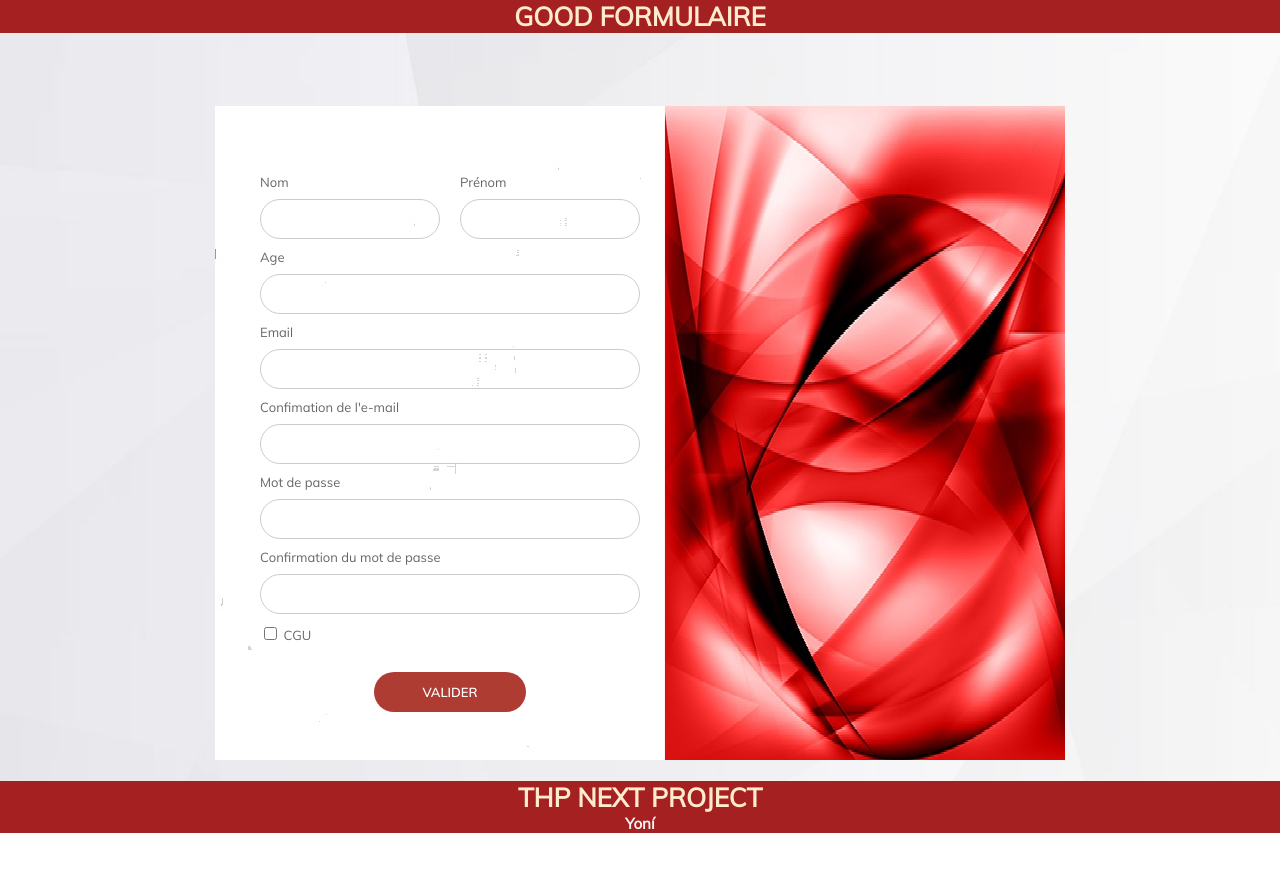
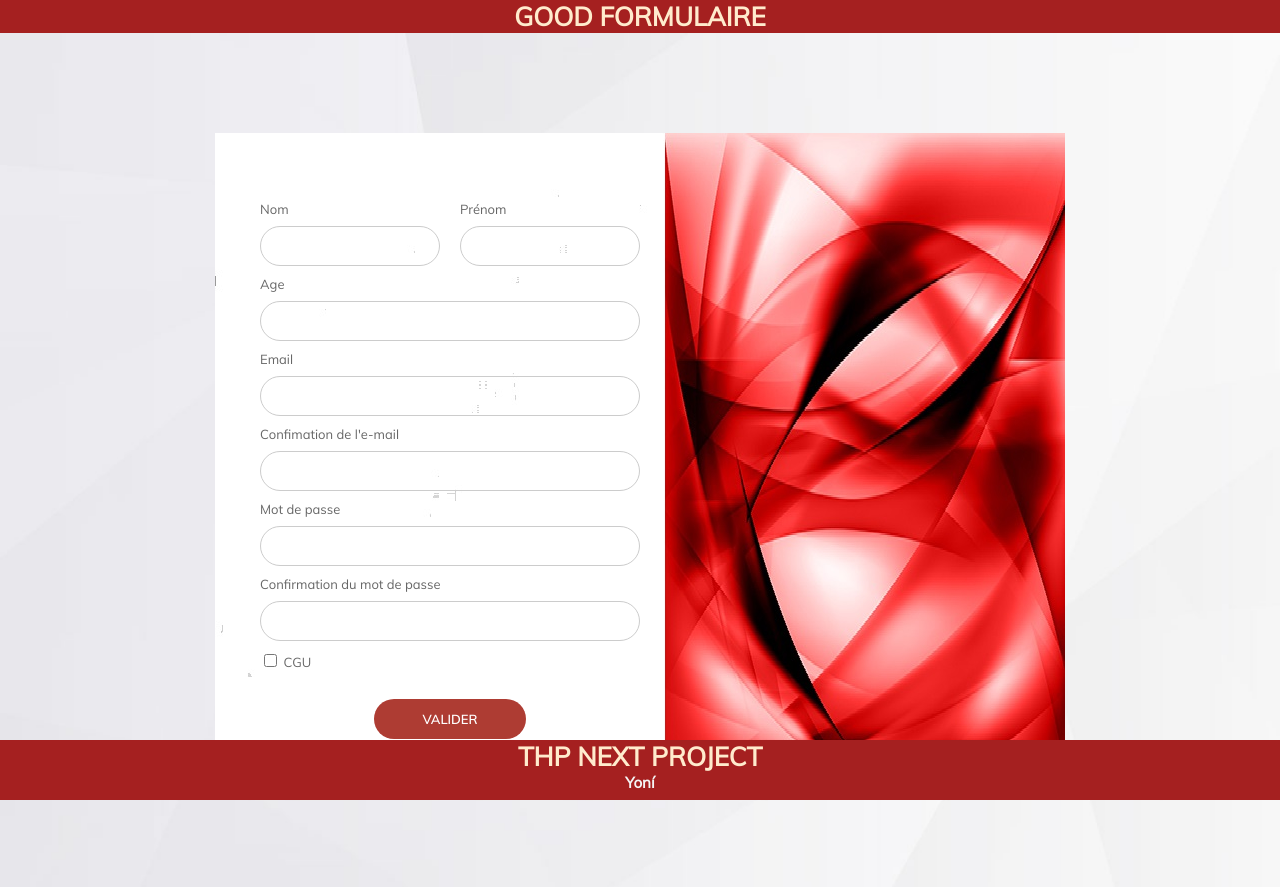
Before and after one commit to Yoni19/JsFormulaire, a plain HTML site: page index.html in a window 1280 px wide. Before the commit the page ends 833 px from the top, so only its background shows below. Drawn offline with Linux system fonts and the light colour scheme.

Commit message:
Add files via upload

```diff
--- a/css/style.css
+++ b/css/style.css
@@ -30,8 +30,8 @@ body {
   font-size: 13px;
   margin: 0;
   padding: 0;
-  height: auto;
-  position: relative;
+  height: 100%;
+
 
 }
 
@@ -63,15 +63,19 @@ h2{
   background-color: #f11a09;
 }
 .wrapper {
-  min-height: 100vh;
+  min-height: 100%;
   background-size: cover;
   background-repeat: no-repeat;
   display: flex;
-  align-items: center; }
+  align-items: center;
+}
 
 .inner {
+  min-height: 100%;
   min-width: 850px;
-  margin: auto;
+  margin: 0 auto -60px ;
+  margin-bottom: 100px;
+  margin-top: 100px;
   padding-top: 68px;
   padding-bottom: 48px;
   background: url("../images/battle.jpg"); }
@@ -227,6 +231,6 @@ footer{
   color: whitesmoke;
   position: absolute; bottom: 0; left: 0; right: 0;
   width:100%;
+  height: 60px;
 
 }
-/*# sourceMappingURL=style.css.map */
```
